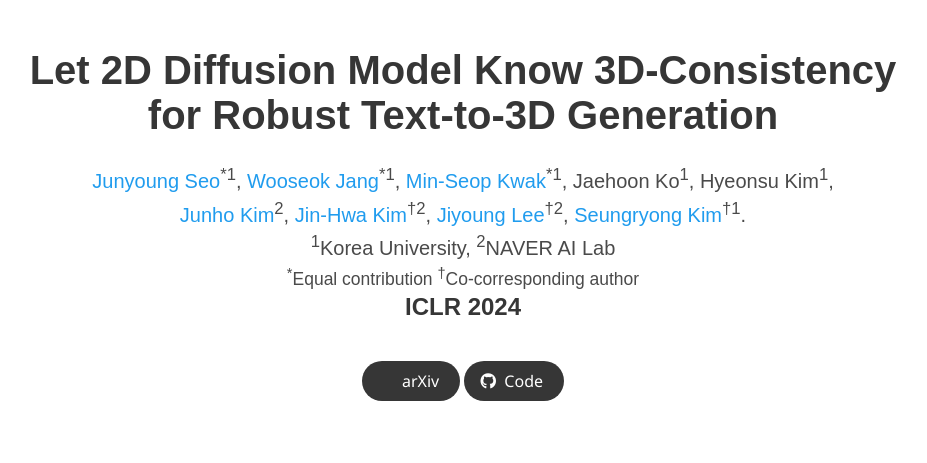
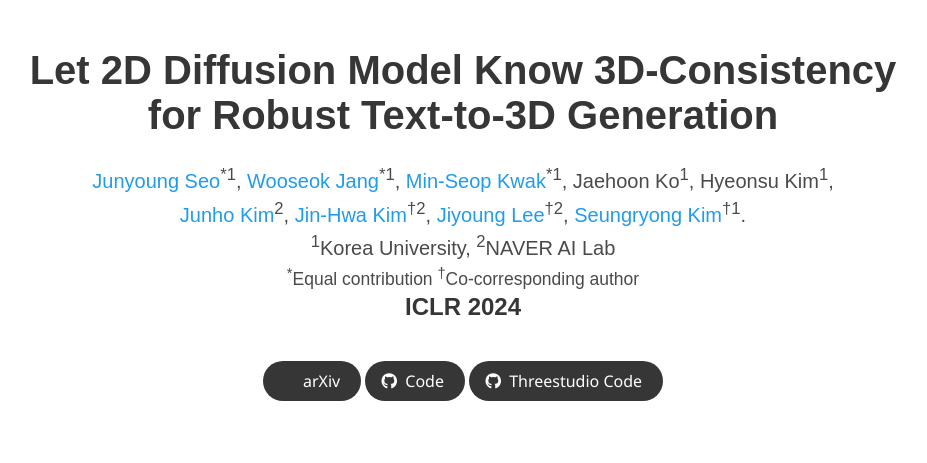
Before and after one commit to cvlab-kaist/3DFuse, a plain HTML site: page index.html in a window 1280 px wide. Shown: the top 463 px of the page, without its empty margins (177-1104 px from the left). Drawn offline with nearby package versions, Linux system fonts and the light colour scheme; some icons are missing; a web font is replaced by a local one.

Commit message:
Threestudio Link

```diff
--- a/index.html
+++ b/index.html
@@ -49,7 +49,7 @@
             <span class="author-block">
               <a href="https://j0seo.github.io/">Junyoung Seo</a><sup>*1</sup>,</span>
               <a href="https://scholar.google.com/citations?hl=ko&user=7cyLEQ0AAAAJ">Wooseok Jang</a><sup>*1</sup>,</span>
-              <a href="https://scholar.google.com/citations?user=wwLkYtMAAAAJ&hl=en">Min-Seop Kwak</a><sup>*1</sup>,</span>
+              <a href="https://mskwak01.github.io/">Min-Seop Kwak</a><sup>*1</sup>,</span>
               Jaehoon Ko<sup>1</sup>,</span>
               Hyeonsu Kim<sup>1</sup>,</span>
               <br>
@@ -85,6 +85,15 @@
                       <i class="fab fa-github"></i>
                   </span>
                   <span>Code</span>
+                  </a>
+              </span>
+              <span class="link-block">
+                <a href="https://github.com/KU-CVLAB/3DFuse-threestudio"
+                   class="external-link button is-normal is-rounded is-dark">
+                  <span class="icon">
+                      <i class="fab fa-github"></i>
+                  </span>
+                  <span>Threestudio Code</span>
                   </a>
               </span>
             </div>
```
